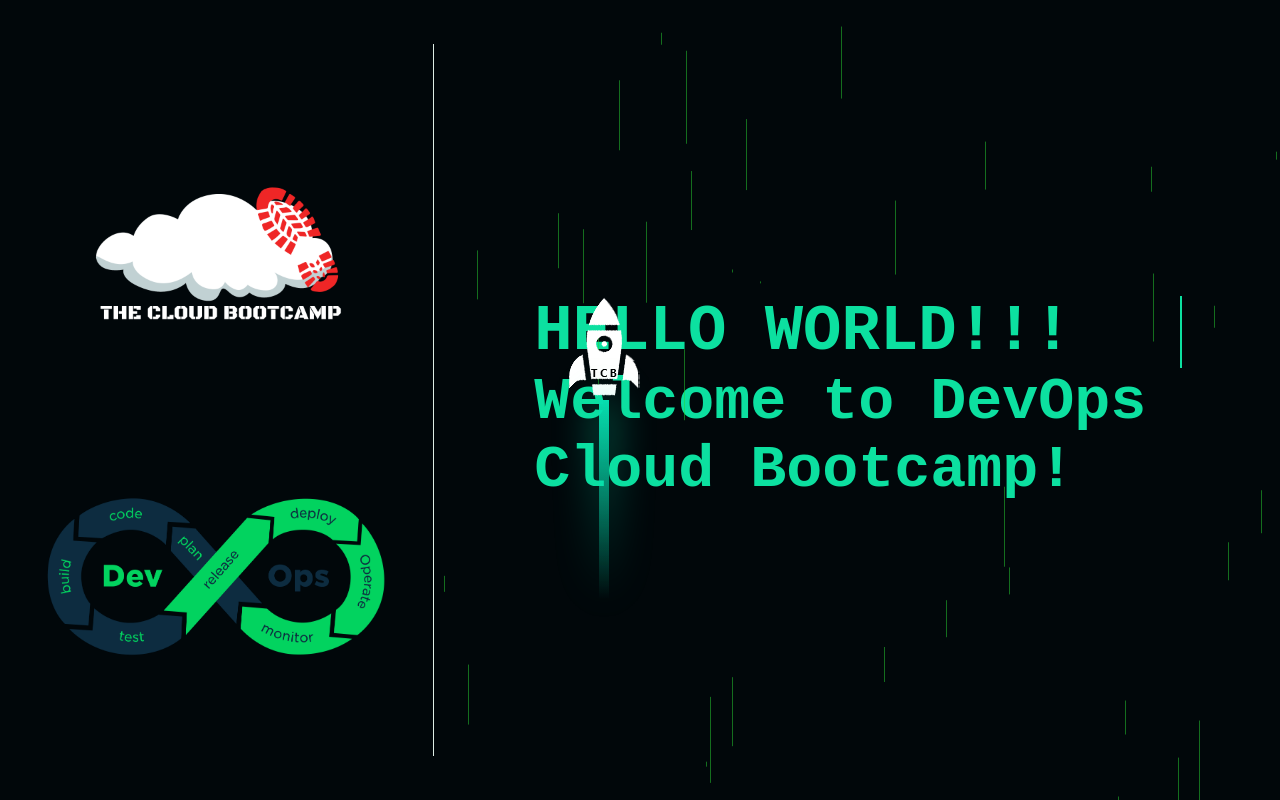
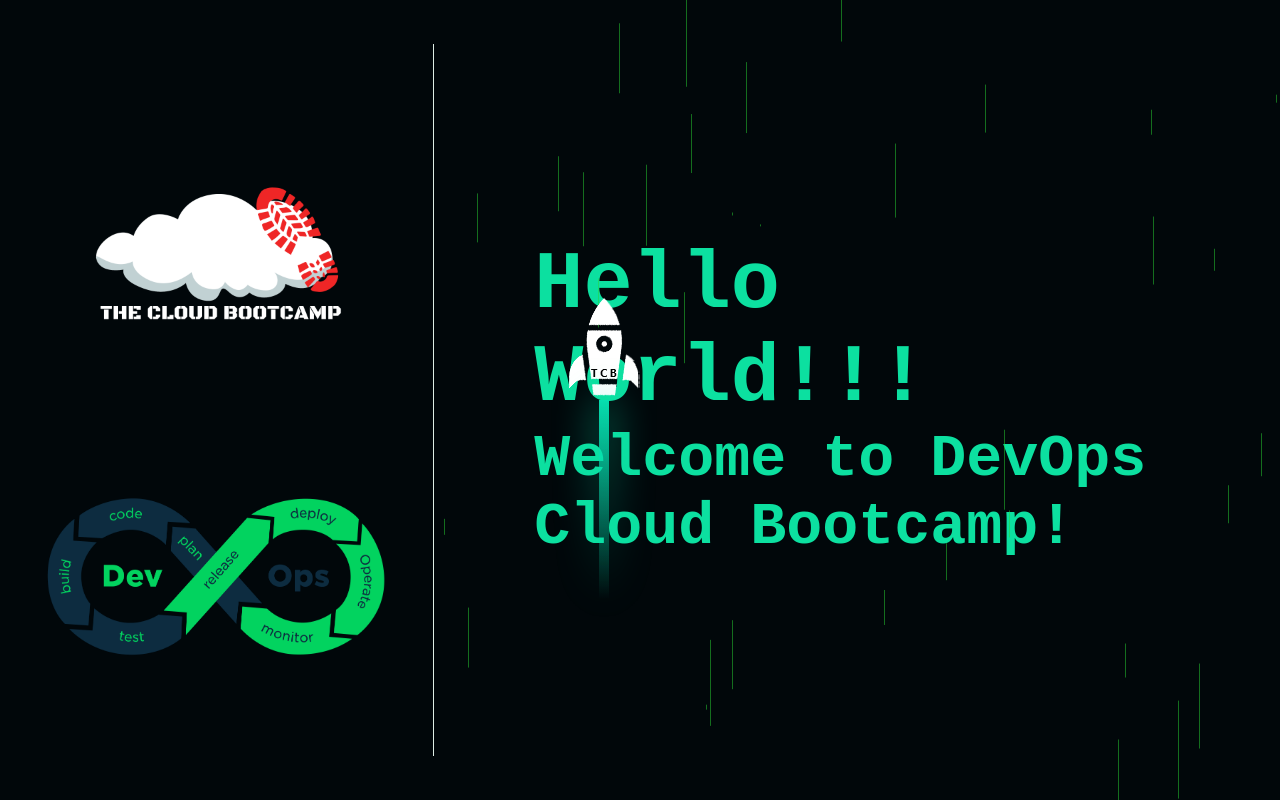
Before and after one commit to lportinari/hello-web, a plain HTML site: page index.html in a window 1280 px wide. Drawn offline with Linux system fonts and the light colour scheme.

Commit message:
Changed h1 to h3

```diff
--- a/index.html
+++ b/index.html
@@ -18,7 +18,7 @@
         </div>
 
         <div class="texts">
-                 <h1 data-text="Hello World!!!">Hello World!!!</h1>
+                 <h3 data-text="Hello World!!!">Hello World!!!</h3>
 
             <h2  id="text"> </h2>
         </div>
```
